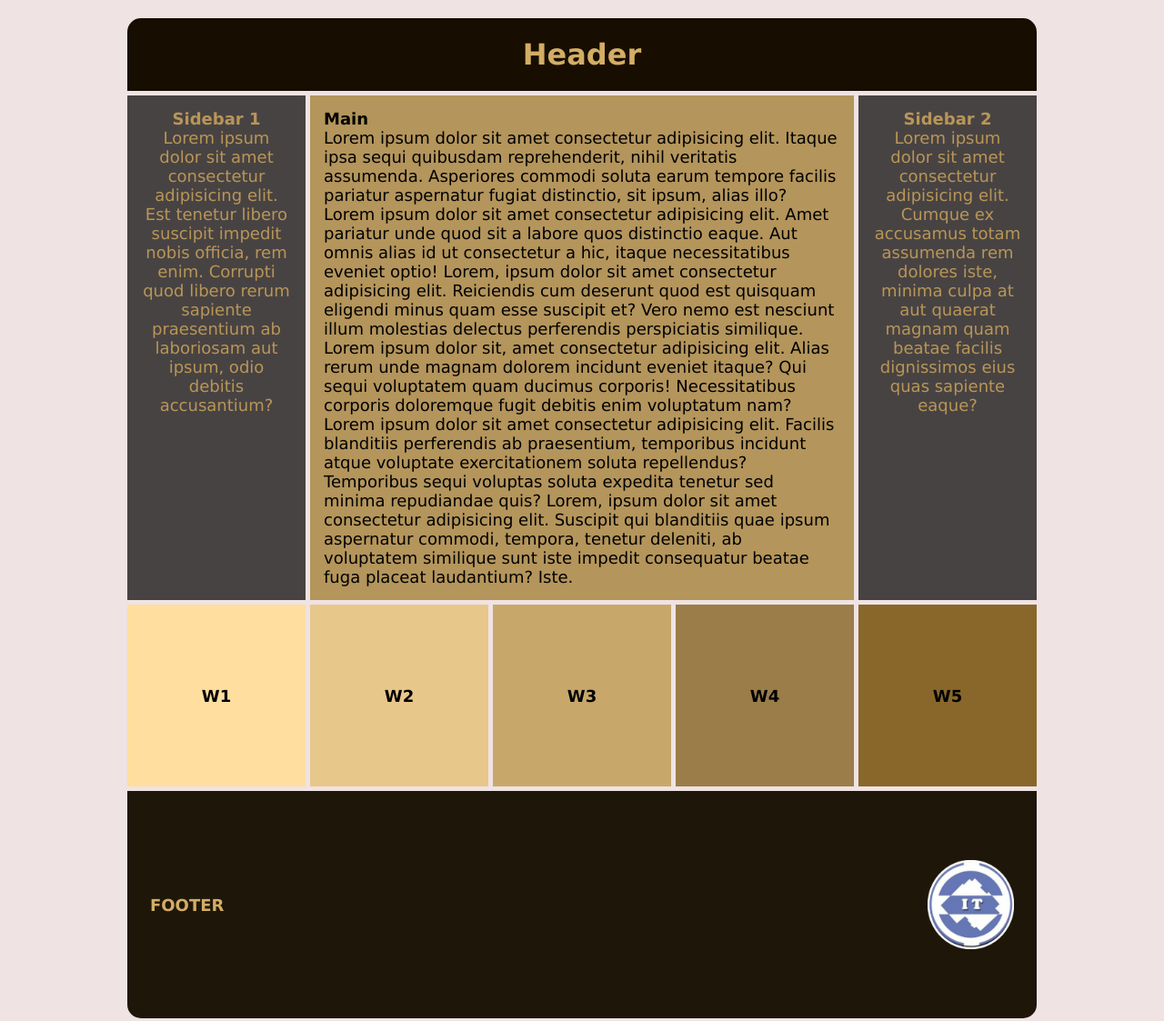
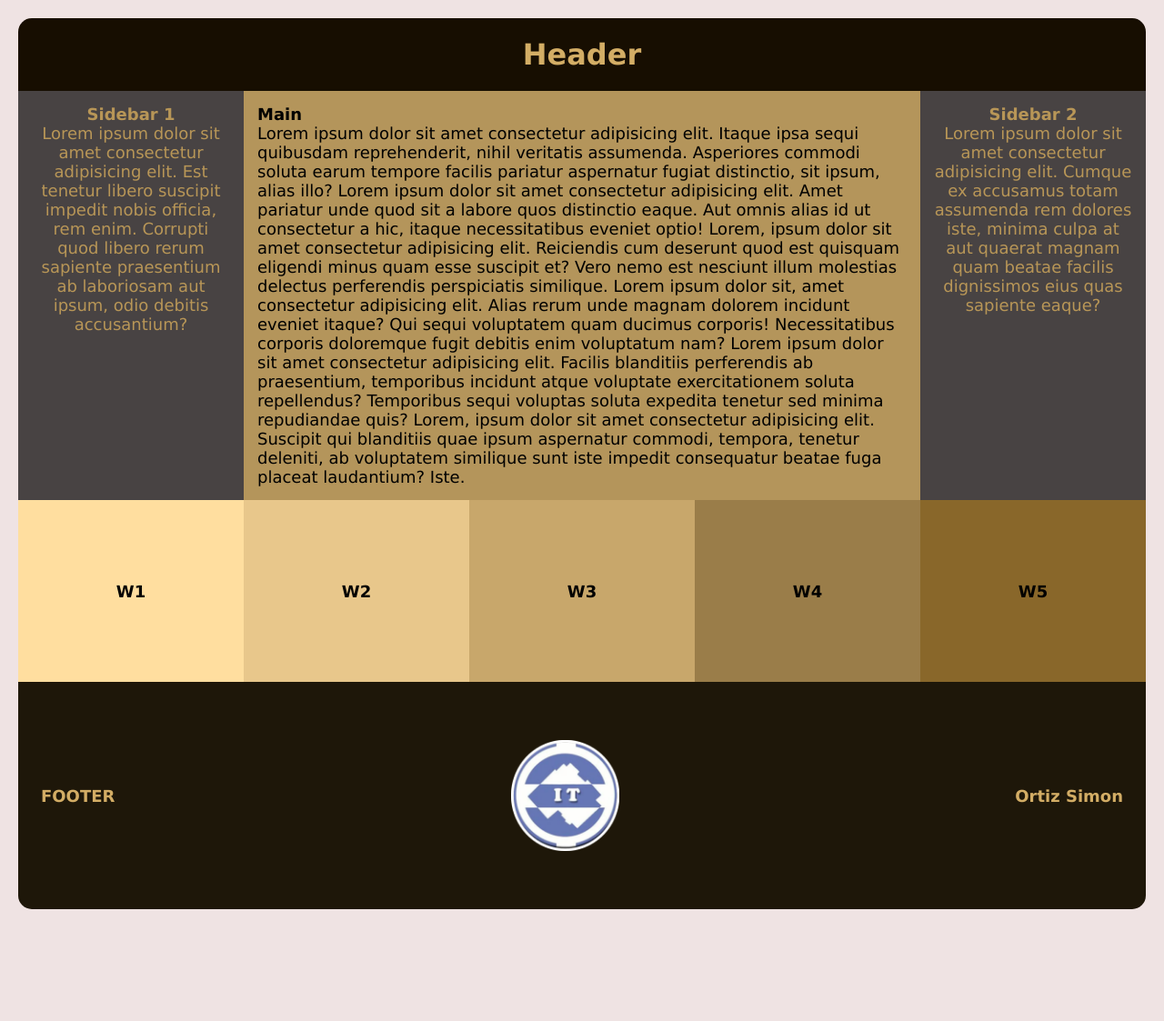
Before and after one commit to simonortizz/CSS-GRIDS, a plain HTML site: page index.html in a window 1280 px wide. Shown: the whole page at 91% size. After the commit the page ends 1020 px from the top, so only its background shows below. Drawn offline with Linux system fonts and the light colour scheme.

Commit message:
Arreglo footer y Tutulo web

```diff
--- a/Css/style.css
+++ b/Css/style.css
@@ -17,8 +17,7 @@ body {
     display: grid;
     grid-template-columns: repeat(5, 1fr);
     grid-template-rows: repeat(4, auto);
-    max-width: 1000px;
-    gap: 5px;
+    /* max-width: 1000px; */
 }
 
 .header {
--- a/index.html
+++ b/index.html
@@ -3,7 +3,7 @@
   <head>
     <meta charset="UTF-8" />
     <meta name="viewport" content="width=device-width, initial-scale=1.0" />
-    <title>Document</title>
+    <title>TP GRIDS</title>
     <!-- LINK CSS -->
     <link rel="stylesheet" href="Css/style.css" />
     <!-- IMAGEN PESTAÑA -->
@@ -86,6 +86,7 @@
       <footer class="footer">
         <h2>FOOTER</h2>
         <img src="Images/LOGO-ISFT.png" alt="" />
+        <h2>Ortiz Simon</h2>
       </footer>
     </div>
   </body>
```
